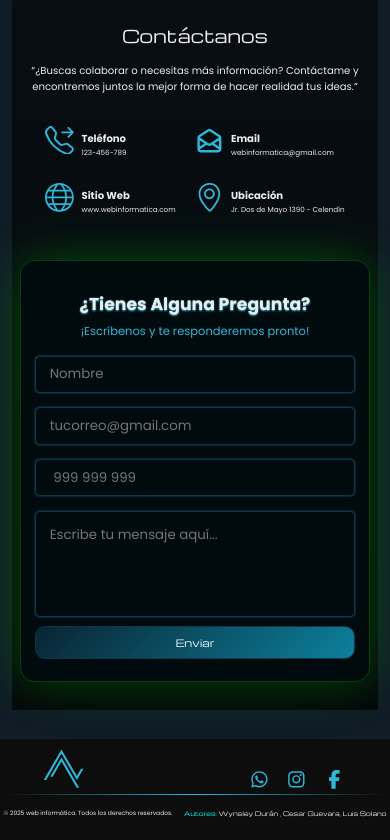
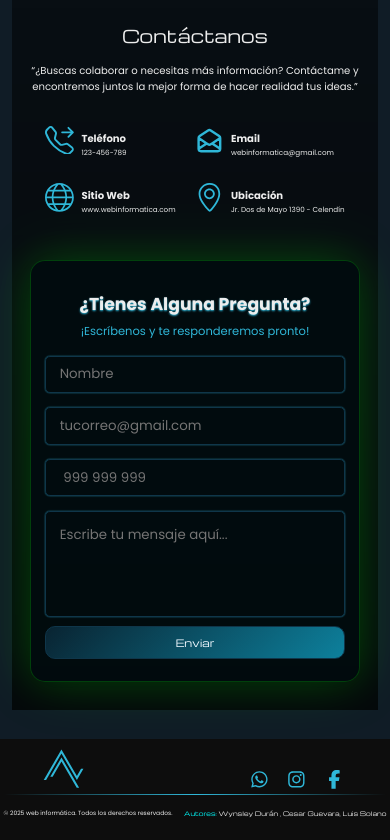
Before and after one commit to wynsley/web-informatica, a React (Vite) app: page / in a window 390 px wide. Shown: the part 5281-6121 px from the top of the page. Built offline with nearby package versions, Linux system fonts and the light colour scheme.

Commit message:
CORRECCIÓN: Ajustar el padding y el ancho mínimo en estilos responsivos del formulario.

```diff
--- a/src/components/organisms/form.module.css
+++ b/src/components/organisms/form.module.css
@@ -89,7 +89,7 @@
   .form {
     min-height: auto;
     min-width: 370px;
-    padding: 3em 2em;
+    padding: 4em 2em;
     gap: 1.5em;
   }
 
@@ -110,7 +110,7 @@
 @media (max-width: 420px) {
   .form {
     min-height: auto;
-    min-width: 350px;
+    min-width: 330px;
     padding: 3em 2em;
     gap: 1.2em;
   }
```
